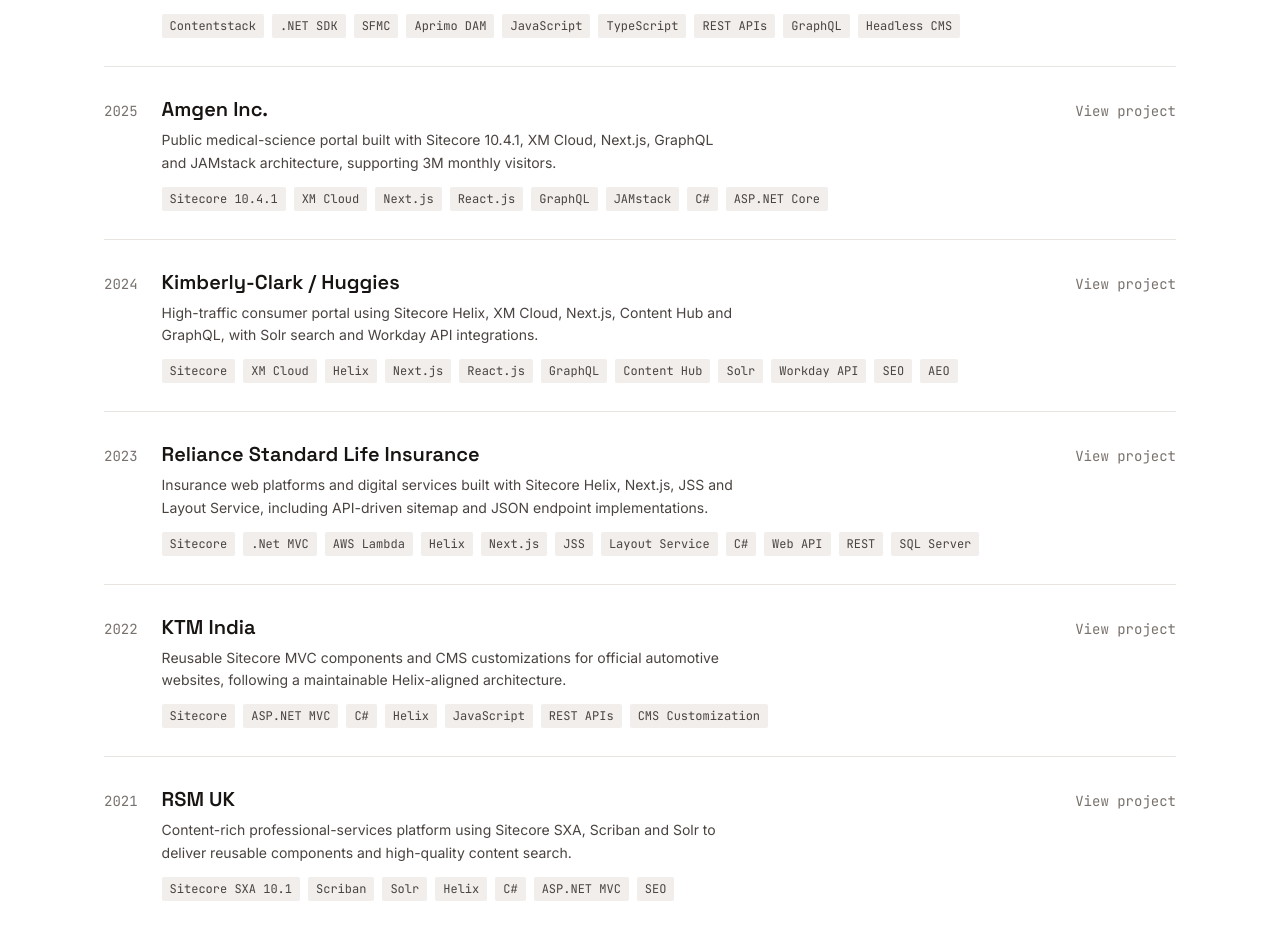
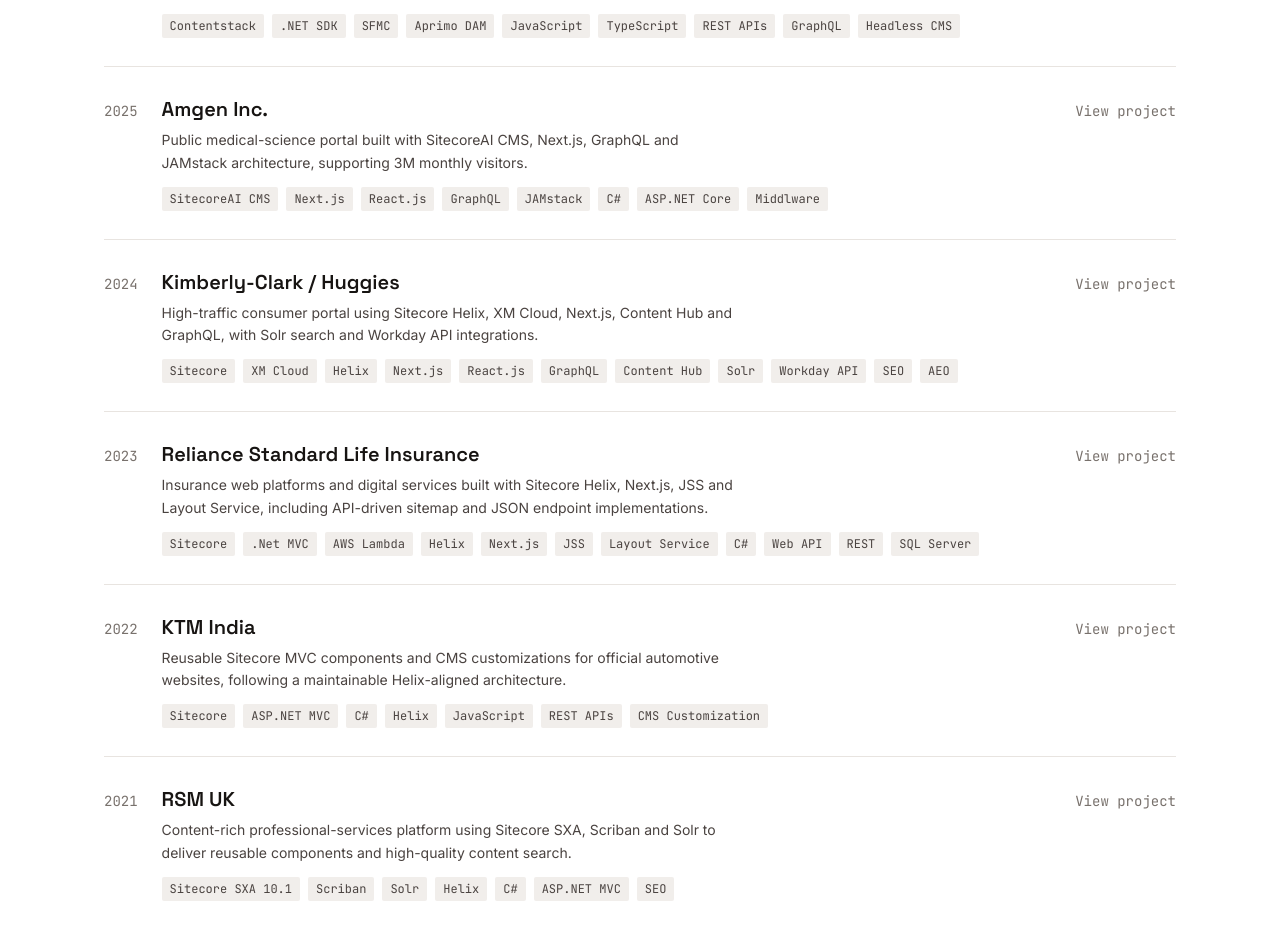
Before and after one commit to im-anoop/portfolio, a Next.js app: page / in a window 1280 px wide. Shown: the part 2322-3248 px from the top of the page. Built offline with nearby package versions, Linux system fonts and the light colour scheme.

Commit message:
Update project description and technology stack

```diff
--- a/components/Projects.tsx
+++ b/components/Projects.tsx
@@ -36,16 +36,16 @@
     year: "2025",
     category: "SitecoreAI CMS",
     description:
-      "Public medical-science portal built with Sitecore 10.4.1, XM Cloud, Next.js, GraphQL and JAMstack architecture, supporting 3M monthly visitors.",
+      "Public medical-science portal built with SitecoreAI CMS, Next.js, GraphQL and JAMstack architecture, supporting 3M monthly visitors.",
     stack: [
-      "Sitecore 10.4.1",
-      "XM Cloud",
+      "SitecoreAI CMS",
       "Next.js",
       "React.js",
       "GraphQL",
       "JAMstack",
       "C#",
       "ASP.NET Core",
+	  "Middlware"
     ],
     href: "https://www.amgen.com/",
   },
```
